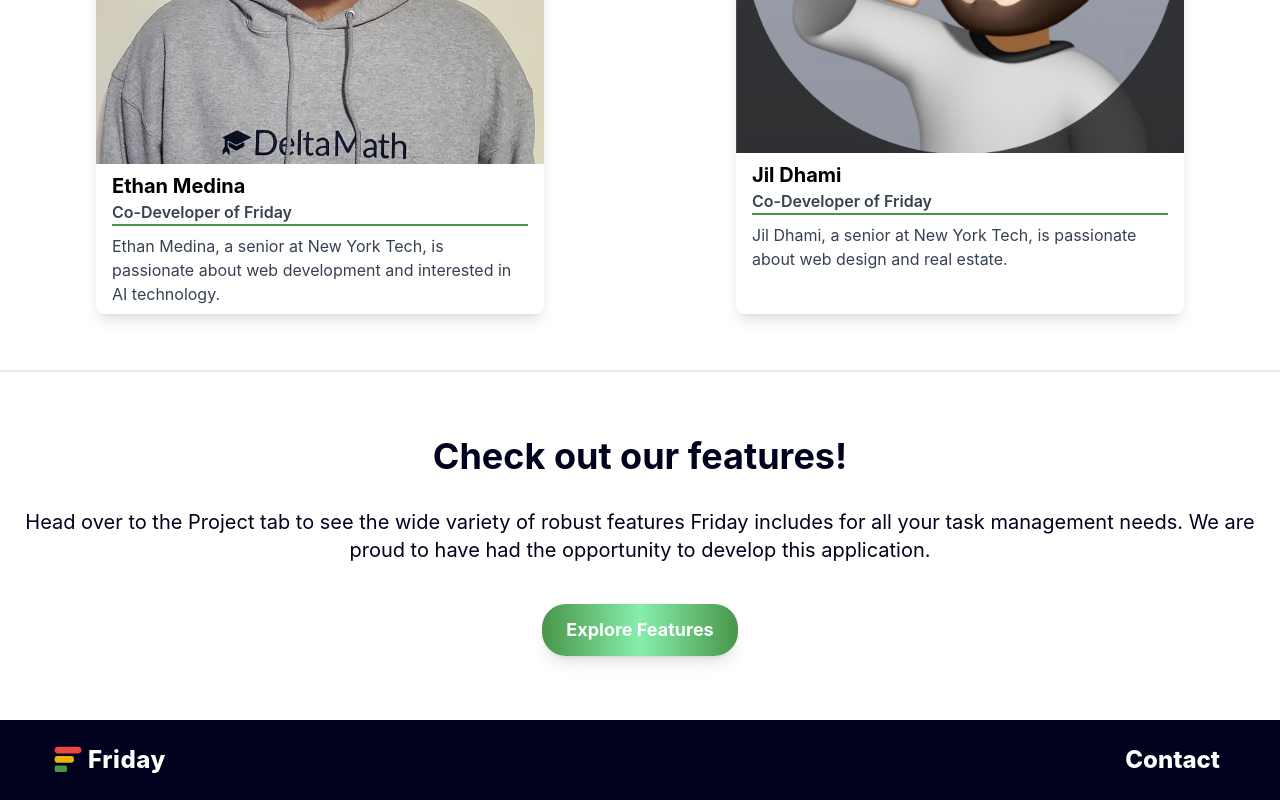
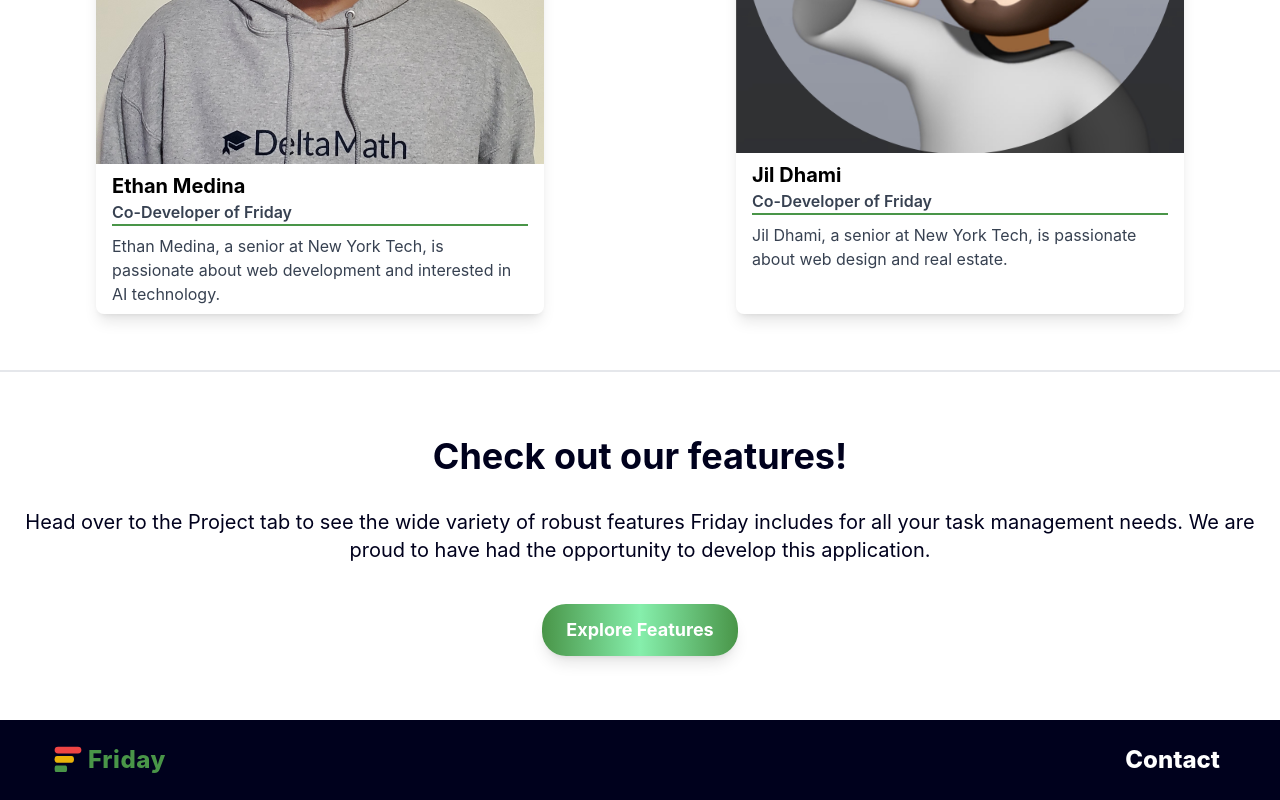
Before and after one commit to THossen/friday-portfolio, a React (Create React App) app: page / in a window 1280 px wide. Shown: the part 1379-2179 px from the top of the page. Built offline with nearby package versions, Linux system fonts and the light colour scheme; the HTML template or start-up script is replaced by a standard one.

Commit message:
updates to link states

```diff
--- a/src/components/Footer.js
+++ b/src/components/Footer.js
@@ -6,13 +6,13 @@ const Footer = () => {
   const location = useLocation();
 
   const isActive = (path) => location.pathname === path;
-  const logoColorClass = isActive("/Home") ? "text-tertiary" : "text-white hover:text-tertiary";
+  const logoColorClass = isActive("/") ? "text-tertiary" : "text-white hover:text-tertiary";
 
   return (
     <footer className="bg-secondary text-white p-4">
       <div className="container mx-auto px-4 sm:px-6 lg:px-8 xl:max-w-full">
         <div className="flex justify-between items-center">
-          <Link to="/Home" className="flex items-center">
+          <Link to="/" className="flex items-center">
             <Logo colorClass={logoColorClass} />
           </Link>
           <div className="flex">
--- a/src/components/Navbar.js
+++ b/src/components/Navbar.js
@@ -6,7 +6,7 @@ const Navbar = () => {
   const location = useLocation();
 
   const isActive = (path) => location.pathname === path;
-  const logoColorClass = isActive("/Home") ? "text-tertiary" : "text-white hover:text-tertiary";
+  const logoColorClass = isActive("/") ? "text-tertiary" : "text-white hover:text-tertiary";
 
   return (
     <nav className="bg-secondary shadow-lg">
```
